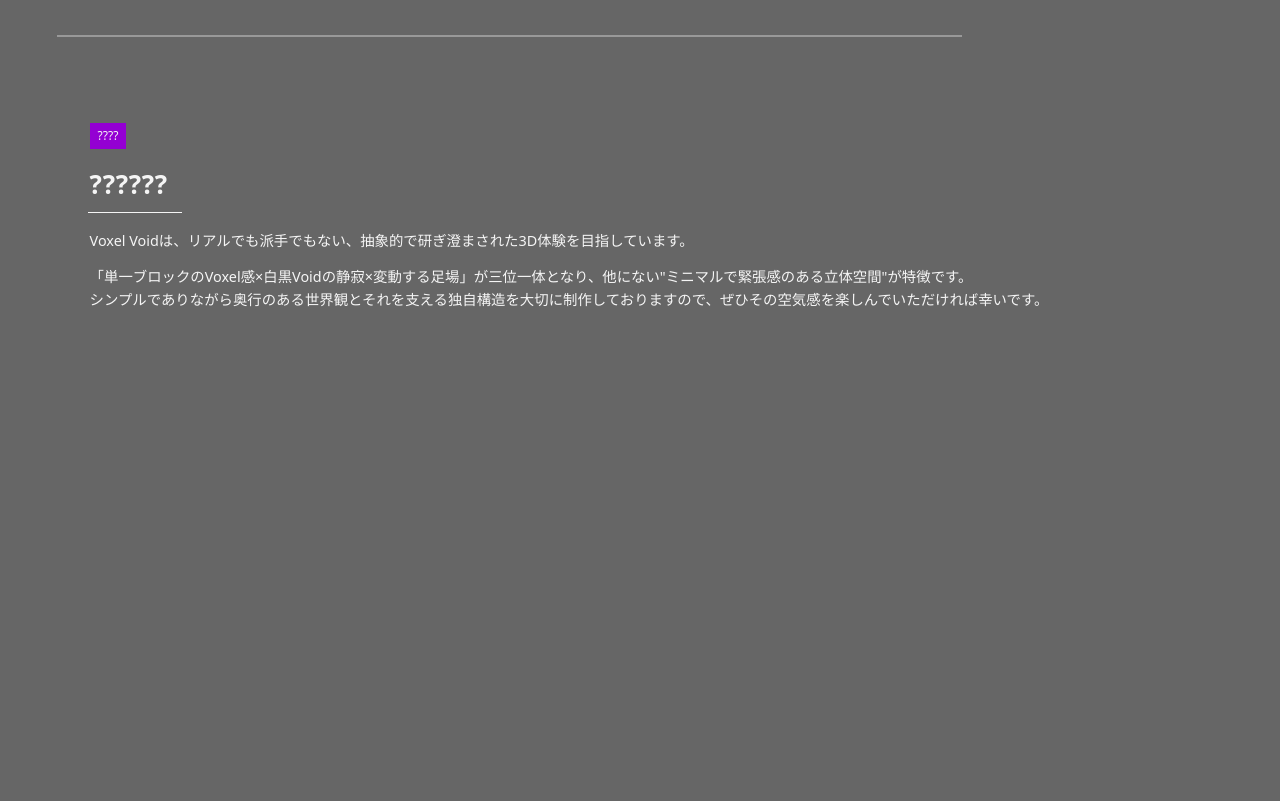
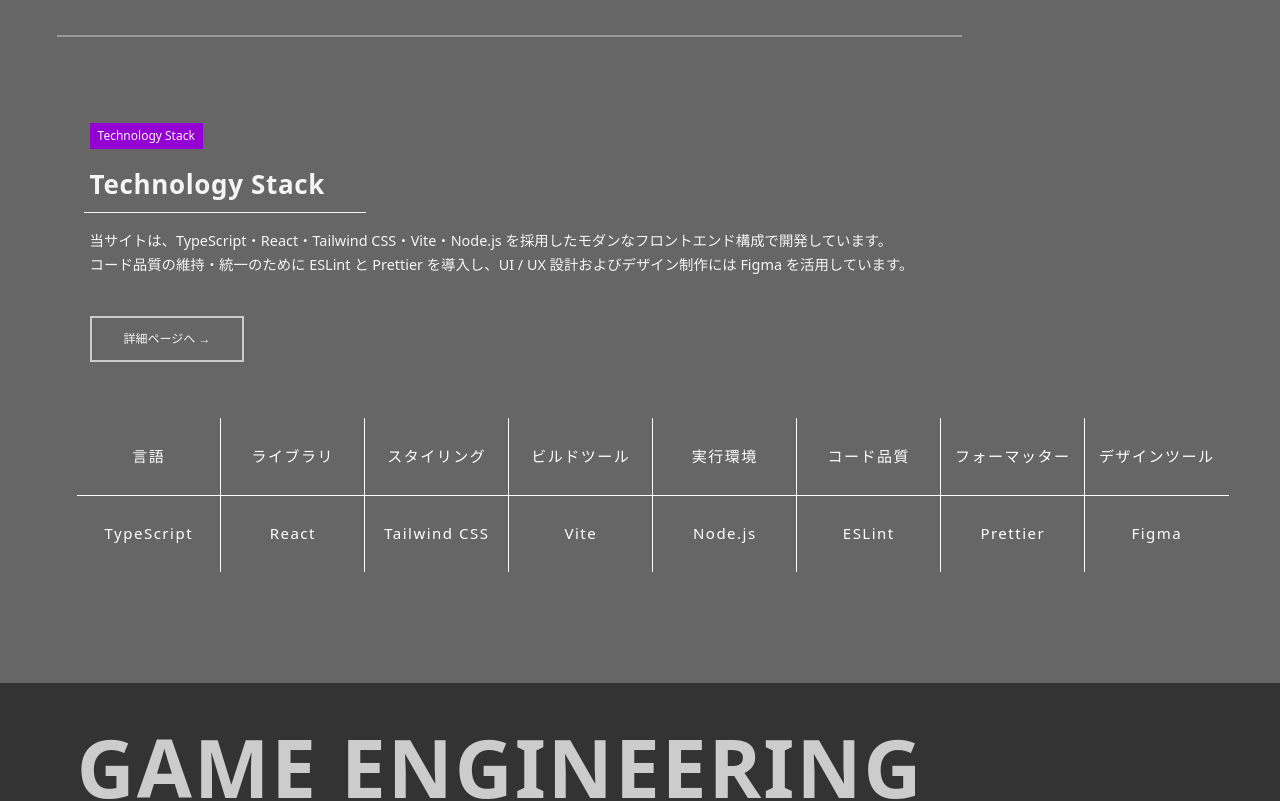
Before and after one commit to iwasi24k/web-repository, a React (Vite) app: page / in a window 1280 px wide. Shown: the part 3446-4247 px from the top of the page. Built offline with nearby package versions, Linux system fonts and the light colour scheme.

Commit message:
WebEngineeringセクションの中身を実装。FadingGrid.tsxを追加

```diff
--- a/src/components/sections/HomeSections.tsx
+++ b/src/components/sections/HomeSections.tsx
@@ -11,7 +11,6 @@
 // 各Sectionの高さ
 const CUSTOM_SIZE_CLASS = "min-h-[100svh]";
 const CUSTOM_SIZE_CLASS_MIN = "min-h-[80svh]";
-const CUSTOM_SIZE_CLASS_MAX = "min-h-[200svh]";
 
 export type HomeSectionData = {
   id: string;
@@ -57,7 +56,7 @@
     titleSize: "text-[5svh] md:text-[9dvh] lg:text-[10dvh]",
     bgColor: VOID_COLORS.GRAY_3,
     textColor: VOID_COLORS.GRAY_2,
-    sectionSize: CUSTOM_SIZE_CLASS_MAX,
+    sectionSize: CUSTOM_SIZE_CLASS,
     content: <WebEngineering />,
   },
   {
@@ -66,7 +65,7 @@
     titleSize: "text-[5svh] md:text-[9dvh] lg:text-[10dvh]",
     bgColor: VOID_COLORS.GRAY_4,
     textColor: VOID_COLORS.GRAY_1,
-    sectionSize: CUSTOM_SIZE_CLASS_MAX,
+    sectionSize: CUSTOM_SIZE_CLASS,
     content: <GameEngineering />,
   },
   {
--- a/src/components/sections/development/WebEngineering.tsx
+++ b/src/components/sections/development/WebEngineering.tsx
@@ -1,37 +1,120 @@
 import { VOID_COLORS } from "../../../design/colors";
 import TopicSection from "../../../layouts/TopicSection";
+import TransitionButton from "../../ui/TransitionButton";
+import FadingGrid from "../../ui/FadingGrid";
+
+const GRID_DATA = [
+  "言語",
+  "ライブラリ",
+  "スタイリング",
+  "ビルドツール",
+  "実行環境",
+  "コード品質",
+  "フォーマッター",
+  "デザインツール",
+
+  "TypeScript",
+  "React",
+  "Tailwind CSS",
+  "Vite",
+
+  "Node.js",
+  "ESLint",
+  "Prettier",
+  "Figma",
+];
+
+const SETTINGS = {
+  // 色（カラーコード）のみStyleへ
+  lineColor: "#FFFFFF",
+  textColor: "#FFFFFF",
+
+  // 数値指定はTailwindの任意値クラスを活用
+  lineWidth: "1px",
+
+  // レスポンシブなレイアウト・サイズはClassとして渡す
+  textSizeClass:
+    "xl:text-[15px] 2xl:text-[18px] xl:font-light xl:tracking-widest",
+  cellWidthClass: "xl:w-[90vw]",
+  cellHeightClass: "xl:h-[12dvw]",
+  containerClass: "xl:-ml-[5vw]",
+
+  rows: 1,
+  cols: 7,
+  fadeStart: "100%",
+  animationDuration: 1.0,
+  staggerDelay: 0.15,
+  isTextFading: false,
+  items: GRID_DATA,
+} as const;
 
 const WebEngineering = () => {
   return (
-    <div className="flex flex-col gap-[5svh] pl-[7svw] pr-[7svw] pb-[7svh] pt-[20svh] md:gap-[10vh] md:pl-[7vw] md:pr-0 md:pt-[30vh] md:pb-0">
+    <div className="flex flex-col gap-[5vw] pl-[7vw] pr-[7vw] pb-[7svh] pt-[20svh] xl:pl-[7vw] xl:pr-0 xl:pt-[30vh] xl:pb-0">
       <TopicSection
         align="left"
         label={{
-          text: "????",
+          text: "Technology Stack",
           textColor: VOID_COLORS.WHITE,
           blockColor: VOID_COLORS.PURPLE,
         }}
         title={{
-          text: "??????",
+          text: "Technology Stack",
           textColor: VOID_COLORS.WHITE,
-          textSize: "text-[3svh] md:text-[3.25dvh]",
+          textSize: "text-[3svh] xl:text-[3.25dvh]",
         }}
         descriptionColor={VOID_COLORS.WHITE}
         description={
           <>
-            <p className="mb-4">
-              Voxel
-              Voidは、リアルでも派手でもない、抽象的で研ぎ澄まされた3D体験を目指しています。
+            <p className="mb-4 block md:hidden">
+              当サイトはDirectXで行ったコンポーネント設計の知見を活かし、以下の技術スタックでフロントエンドを構築しています。
               <br />
             </p>
-            <p className="-mt-1">
-              「単一ブロックのVoxel感×白黒Voidの静寂×変動する足場」が三位一体となり、他にない"ミニマルで緊張感のある立体空間"が特徴です。
+            <p className="mb-4 hidden md:block">
+              当サイトは、TypeScript・React・Tailwind CSS・Vite・Node.js
+              を採用したモダンなフロントエンド構成で開発しています。
               <br />
-              シンプルでありながら奥行のある世界観とそれを支える独自構造を大切に制作しておりますので、ぜひその空気感を楽しんでいただければ幸いです。
+              コード品質の維持・統一のために ESLint と Prettier を導入し、UI /
+              UX 設計およびデザイン制作には Figma を活用しています。
+              <br />
             </p>
           </>
         }
       />
+      <div className="hidden xl:block">
+        <TransitionButton
+          text="詳細ページへ →"
+          to="/detail/web-engineering"
+          textSize="xl:text-[1.5svh]"
+          textColor={VOID_COLORS.WHITE}
+          hoverTextColor={VOID_COLORS.GRAY_4}
+          hoverBgColor={VOID_COLORS.GRAY_1}
+          borderColor={VOID_COLORS.GRAY_1}
+          className="xl:-mt-10 xl:mb-[7vh] xl:block"
+        />
+        <FadingGrid {...SETTINGS} />
+      </div>
+      {/* <img
+        className="
+        w-150
+        md:mx-auto md:w-[70vw]
+        xl:ml-[40vw] xl:-mt-[25vh] xl:mb-[5vh] xl:w-[45vw]
+        2xl:-mt-[35vh]
+        "
+        src={webStackImage}
+        alt="Web技術スタック図"
+      /> */}
+      <div className="block xl:hidden">
+        <TransitionButton
+          text="詳細ページへ →"
+          to="/detail/web-engineering"
+          textSize="text-[1.5svh]"
+          textColor={VOID_COLORS.WHITE}
+          hoverTextColor={VOID_COLORS.WHITE}
+          borderColor={VOID_COLORS.WHITE}
+          className="mt-5 xl:hidden"
+        />
+      </div>
     </div>
   );
 };
--- /dev/null
+++ b/src/components/ui/FadingGrid.tsx
@@ -0,0 +1,195 @@
+import React, { useEffect, useRef, useState } from "react";
+
+type FadingGridProps = {
+  lineColor: string;
+  textColor: string;
+  lineWidth: string;
+  textSizeClass: string;
+  cellWidthClass: string;
+  cellHeightClass: string;
+  containerClass?: string;
+  rows: number;
+  cols: number;
+  fadeStart: string;
+  isTextFading: boolean;
+  items: string[];
+  /** アニメーションの完了までの時間 (秒) 例: 0.5 */
+  animationDuration?: number;
+  /** 列ごとの表示遅延時間 (秒) 例: 0.1 */
+  staggerDelay?: number;
+};
+
+const FadingGrid = ({
+  lineColor,
+  textColor,
+  lineWidth,
+  textSizeClass,
+  cellWidthClass,
+  cellHeightClass,
+  containerClass = "",
+  rows,
+  cols,
+  fadeStart,
+  isTextFading,
+  items,
+  animationDuration = 0.6,
+  staggerDelay = 0.1,
+}: FadingGridProps) => {
+  const ref = useRef<HTMLDivElement>(null);
+  const timerRef = useRef<number | null>(null);
+  const [active, setActive] = useState(false);
+
+  useEffect(() => {
+    const currentRootMargin = active ? "0px" : "-10% 0px -10% 0px";
+    const element = ref.current;
+    if (!element) return;
+
+    const observer = new IntersectionObserver(
+      ([entry]) => {
+        if (entry.isIntersecting) {
+          if (active || timerRef.current) return;
+          timerRef.current = window.setTimeout(() => {
+            setActive(true);
+            timerRef.current = null;
+          }, 100);
+        } else {
+          if (timerRef.current) {
+            clearTimeout(timerRef.current);
+            timerRef.current = null;
+          }
+          if (!active) return;
+          setActive(false);
+        }
+      },
+      { threshold: 0.1, rootMargin: currentRootMargin },
+    );
+
+    observer.observe(element);
+    return () => {
+      if (timerRef.current) clearTimeout(timerRef.current);
+      observer.unobserve(element);
+    };
+  }, [active]);
+
+  const gridCols = cols + 1;
+  const gridRows = rows + 1;
+  const totalCells = gridRows * gridCols;
+  const displayItems = [...items, ...Array(totalCells).fill("")].slice(
+    0,
+    totalCells,
+  );
+
+  const maskStyle: React.CSSProperties = {
+    maskImage: `radial-gradient(circle at center, black ${fadeStart}, transparent 95%)`,
+    WebkitMaskImage: `radial-gradient(circle at center, black ${fadeStart}, transparent 95%)`,
+    maskRepeat: "no-repeat",
+    WebkitMaskRepeat: "no-repeat",
+    maskSize: "100% 100%",
+    WebkitMaskSize: "100% 100%",
+  };
+
+  // 1. 基本となるトランジション設定（durationとdelayはstyleで直接制御する）
+  const transitionBase = active
+    ? "transition-all ease-[cubic-bezier(0.16,1,0.3,1)]"
+    : "transition-none";
+
+  // ... (前半部分は変更なし)
+
+  return (
+    <div
+      ref={ref}
+      className={`flex items-center justify-center overflow-hidden ${containerClass}`}
+    >
+      <div className={`relative ${cellWidthClass} ${cellHeightClass}`}>
+        {/* 1. 線レイヤー (変更なし) */}
+        <div
+          className="absolute inset-0 pointer-events-none z-0"
+          style={maskStyle}
+        >
+          {/* 縦線 */}
+          {Array.from({ length: cols }).map((_, i) => (
+            <div
+              key={`v-line-${i}`}
+              className="absolute h-full flex justify-center overflow-hidden"
+              style={{
+                left: `${((i + 1) / gridCols) * 100}%`,
+                width: "10px",
+                transform: "translateX(-50%)",
+              }}
+            >
+              <div
+                className={`${transitionBase} ${active ? "translate-y-0 opacity-100" : "-translate-y-full opacity-0"}`}
+                style={{
+                  backgroundColor: lineColor,
+                  width: lineWidth,
+                  height: "100%",
+                  transitionDuration: `${animationDuration}s`,
+                  transitionDelay: active ? `${(i + 1) * staggerDelay}s` : "0s",
+                }}
+              />
+            </div>
+          ))}
+          {/* 横線 */}
+          {Array.from({ length: rows }).map((_, i) => (
+            <div
+              key={`h-line-${i}`}
+              className="absolute w-full flex items-center overflow-hidden"
+              style={{
+                top: `${((i + 1) / gridRows) * 100}%`,
+                height: "10px",
+                transform: "translateY(-50%)",
+              }}
+            >
+              <div
+                className={`${transitionBase} ${active ? "translate-x-0 opacity-100" : "-translate-x-full opacity-0"}`}
+                style={{
+                  backgroundColor: lineColor,
+                  height: lineWidth,
+                  width: "100%",
+                  transitionDuration: `${animationDuration * 1.5}s`,
+                  transitionDelay: active ? `${(i + 1) * staggerDelay}s` : "0s",
+                }}
+              />
+            </div>
+          ))}
+        </div>
+
+        {/* 2. テキストレイヤー (透明度の制御を style に集約) */}
+        <div
+          className="relative z-10 grid w-full h-full"
+          style={{
+            gridTemplateColumns: `repeat(${gridCols}, minmax(0, 1fr))`,
+            gridTemplateRows: `repeat(${gridRows}, minmax(0, 1fr))`,
+            ...(isTextFading ? maskStyle : {}),
+          }}
+        >
+          {displayItems.map((text, index) => {
+            const col = index % gridCols;
+            const delay = active ? `${col * staggerDelay}s` : "0s";
+
+            return (
+              <div
+                key={`text-${index}`}
+                className={`flex items-center justify-center text-center ${textSizeClass} ${transitionBase} ${
+                  // 座標移動のみクラスで制御
+                  active ? "translate-y-0" : "translate-y-4"
+                }`}
+                style={{
+                  color: textColor,
+                  transitionDuration: `${animationDuration}s`,
+                  transitionDelay: delay,
+                  // 透明度をインラインスタイルで直接制御（!importantに近い優先度になります）
+                  opacity: active ? 1 : 0,
+                }}
+              >
+                {text}
+              </div>
+            );
+          })}
+        </div>
+      </div>
+    </div>
+  );
+};
+
+export default FadingGrid;
--- a/src/components/ui/TransitionButton.tsx
+++ b/src/components/ui/TransitionButton.tsx
@@ -71,7 +71,7 @@
           ease-out
           duration-200
           group-hover:duration-300
-          -z-10
+          z-0
         "
         style={{ backgroundColor: "var(--h-bg)" }}
       />
--- a/src/layouts/TopicSection.tsx
+++ b/src/layouts/TopicSection.tsx
@@ -27,7 +27,7 @@
   title,
   descriptionColor = "#fff",
   description,
-  textSize = "text-[2svh] md:text-[1.8dvh]",
+  textSize = "text-[2svh] xl:text-[1.8dvh]",
 }: TopicSectionProps) => {
   const isCenter = align === "center";
 
--- a/src/main.tsx
+++ b/src/main.tsx
@@ -25,8 +25,8 @@
         path: "detail",
         element: <DetailLayout />,
         children: [
-          { path: "gameengineering", element: <GameEngineeringDetails /> },
-          { path: "webengineering", element: <WebEngineeringDetails /> },
+          { path: "game-engineering", element: <GameEngineeringDetails /> },
+          { path: "web-engineering", element: <WebEngineeringDetails /> },
         ],
       },
 
```
